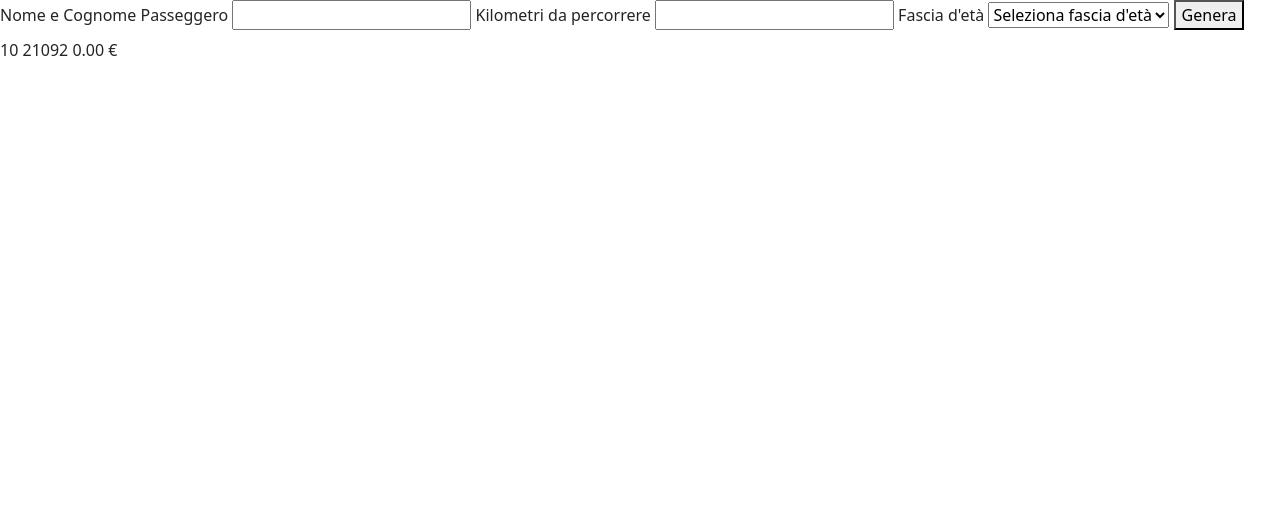
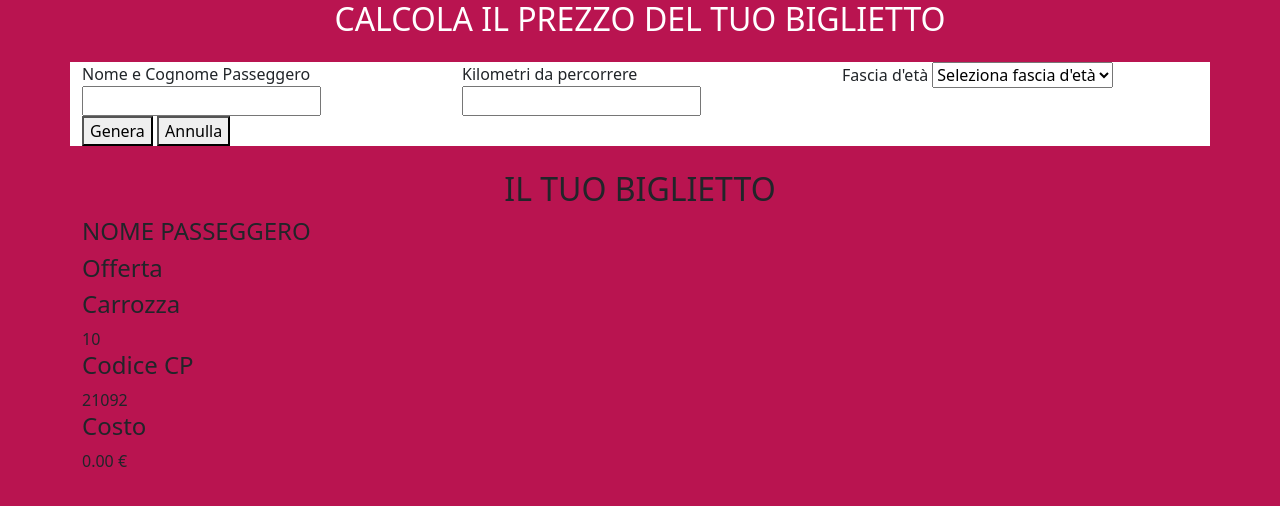
Before and after one commit to GRND0/js-biglietto-treno-form, a plain HTML site: page index.html in a window 1280 px wide. Both pictures are taken after a click on the button "Genera". Drawn offline with nearby package versions, Linux system fonts and the light colour scheme.

Commit message:
aggiunte funzioni di svuotamento campi e occultamento form, bozza aspetto pagina

```diff
--- a/css/style.css
+++ b/css/style.css
@@ -0,0 +1,3 @@
+body {
+    background-color: #b91450 ;
+}
--- a/index.html
+++ b/index.html
@@ -13,32 +13,48 @@
 </head>
 
 <body>
+    <h2 class="text-center text-white mb-4">CALCOLA IL PREZZO DEL TUO BIGLIETTO</h2>
+    <div class="container bg-white mb-4">
+        <div class="row">
+            <div class="col-4">
                 <label for="nome-cognome">Nome e Cognome Passeggero</label>
-
                 <input type="text" id="nome-cognome" name="nome-cognome">
+            </div>
+            <div class="col-4">
                 <label for="kilometri">Kilometri da percorrere</label>
-
                 <input type="text" id="kilometri" name="kilometri">
-
+            </div>
+            <div class="col-4">
                 <label for="age">Fascia d'età</label>
-
                 <select name="age" id="age">
-        <option value="">Seleziona fascia d'età</option>
+                    <option value="default">Seleziona fascia d'età</option>
                     <option value="minorenne">Minorenne</option>
                     <option value="maggiorenne">Maggiorenne</option>
                     <option value="anziani">Over 65</option>
+                </select>
+            </div>
+        </div>
+        <div class="row">
+            <div class="col-12">
+                <button id="pulsante-invio">Genera</button>
+                <button id="pulsante-azzera">Annulla</button>
+            </div>
+        </div>
+    </div>
 
 
-    </select>
-
-    <button id="pulsante-invio">Genera</button>
-
-    <div>
-        <h4 id="output-anagrafica" ></h4>
-        <span id="offerta" ></span>
-        <span id="carrozza" ></span>
-        <span id="codice-cp" ></span>
-        <span id="costo" ></span>
+    <div id="campo-output" class="container d-none">
+        <h2 class="text-center">IL TUO BIGLIETTO</h2>
+        <h4>NOME PASSEGGERO</h4>
+        <h4 id="output-anagrafica"></h4>
+        <h4>Offerta</h4>
+        <span id="offerta"></span>
+        <h4>Carrozza</h4>
+        <span id="carrozza"></span>
+        <h4>Codice CP</h4>
+        <span id="codice-cp"></span>
+        <h4>Costo</h4>
+        <span id="costo"></span>
     </div>
 
 
--- a/script/script.js
+++ b/script/script.js
@@ -4,13 +4,13 @@ console.log(pulsanteInvio);
 pulsanteInvio.addEventListener("click",
     function () {
         //input dati utente
-        const nomeCognome = document.getElementById("nome-cognome").value ;
-        const kilometri = document.getElementById("kilometri").value ;
-        const age = document.getElementById("age").value ;
-        const prezzoKilometrico = 0.21 ;
-        const scontoAnziani = 40 ;
-        const scontoMinori = 20 ;
-        let prezzoIntero = Number(kilometri) * prezzoKilometrico ;
+        const nomeCognome = document.getElementById("nome-cognome").value;
+        const kilometri = document.getElementById("kilometri").value;
+        const age = document.getElementById("age").value;
+        const prezzoKilometrico = 0.21;
+        const scontoAnziani = 40;
+        const scontoMinori = 20;
+        let prezzoIntero = Number(kilometri) * prezzoKilometrico;
 
         //calcolo dati
         //formule di calcolo degli sconti
@@ -33,12 +33,12 @@ pulsanteInvio.addEventListener("click",
 
         function getRandom() {
             // Genera numeri random tra 1 e 16
-            return Math.floor((Math.random()*15)+1);
+            return Math.floor((Math.random() * 15) + 1);
         }
 
         function getRandom1() {
             // Genera numeri random tra 1 e 16
-            return Math.floor((Math.random()*9999)+1);
+            return Math.floor((Math.random() * 9999) + 1);
         }
 
         let nomeOfferta = ""
@@ -54,16 +54,33 @@ pulsanteInvio.addEventListener("click",
         }
 
 
-
-
-
         //output
         document.getElementById("costo").innerHTML = prezzoFormattato + " €";
-        document.getElementById("offerta").innerHTML = nomeOfferta ;
-        document.getElementById("output-anagrafica").innerHTML = nomeCognome ;
-        document.getElementById("carrozza").innerHTML = getRandom() ;
-        document.getElementById("codice-cp").innerHTML = "2" + getRandom1() ;
+        document.getElementById("offerta").innerHTML = nomeOfferta;
+        document.getElementById("output-anagrafica").innerHTML = nomeCognome;
+        document.getElementById("carrozza").innerHTML = getRandom();
+        document.getElementById("codice-cp").innerHTML = "2" + getRandom1();
+        //visibilità form output
+        let campoOutput = document.getElementById("campo-output");
+        campoOutput.classList.remove("d-none");
+    }
+);
 
+//pulsante di svuotamento campi
+let pulsanteAzzera = document.getElementById("pulsante-azzera");
 
+pulsanteAzzera.addEventListener("click",
+    function () {
+        let campoOutput = document.getElementById("campo-output");
+        campoOutput.classList.add("d-none");
+
+        const nomeCognome = document.getElementById("nome-cognome");
+        nomeCognome.value = "";
+
+        const kilometri = document.getElementById("kilometri");
+        kilometri.value = "";
+
+        const age = document.getElementById("age");
+        age.value = "default";
     }
 )
```
Lines whose indentation alone changed are shown as unchanged.
